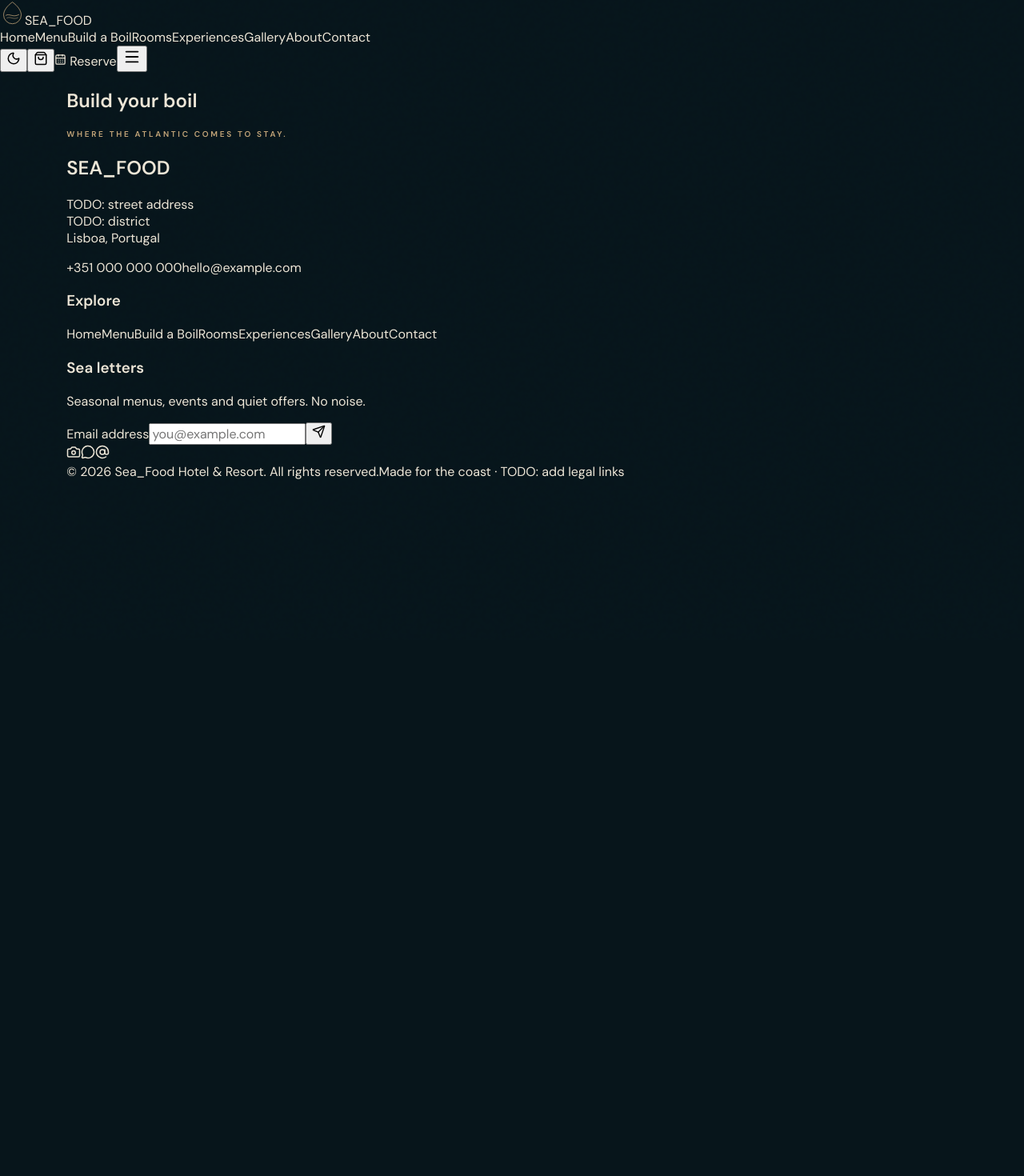
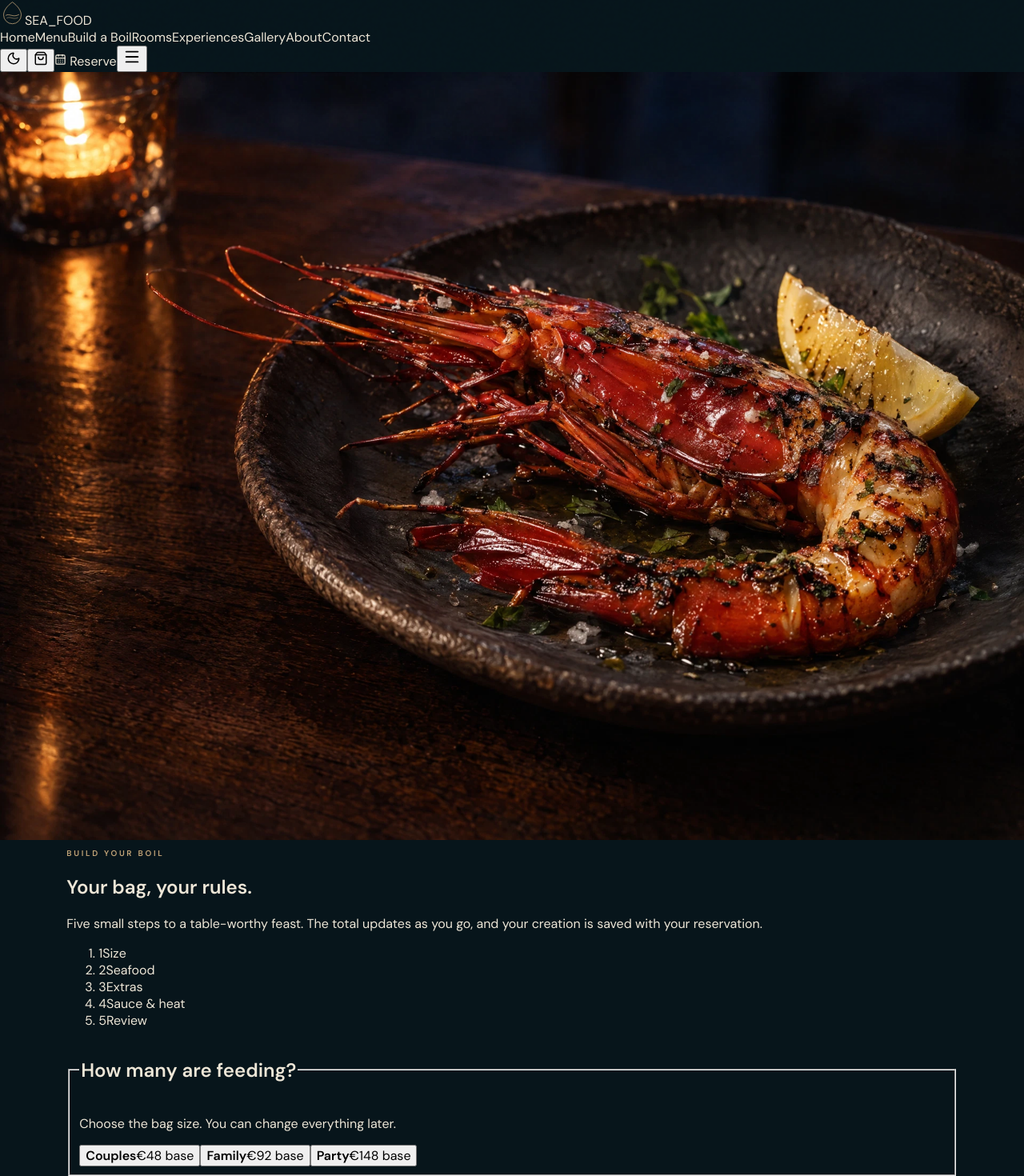
Before and after one commit to Samuel-Fx-1/Sea_Food, a React (Vite) app: page /build-your-boil in a window 1280 px wide. Shown: the top 1470 px of the page at 80% size. Before the commit the page ends 800 px from the top, so only its background shows below. Built offline with nearby package versions, Linux system fonts and the light colour scheme.

Commit message:
feat: build the bag boil builder page

```diff
--- a/src/pages/BuildYourBoilPage.tsx
+++ b/src/pages/BuildYourBoilPage.tsx
@@ -1,10 +1,25 @@
+import heroImage from '../assets/images/image-2.webp';
+import { BoilBuilder } from '../components/builder/BoilBuilder';
+import { PageHero } from '../components/common/PageHero';
 import { Seo } from '../components/common/Seo';
 
 export default function BuildYourBoilPage() {
   return (
-    <section className="page-shell page-gutter">
-      <Seo title="Build Your Boil" description="Create your own seafood bag boil." />
-      <h1>Build your boil</h1>
-    </section>
+    <>
+      <Seo
+        title="Build Your Boil"
+        description="Choose the size, seafood, extras, sauce and heat for your own bag boil, with a live indicative total."
+        image={heroImage}
+      />
+      <PageHero
+        eyebrow="Build your boil"
+        title="Your bag, your rules."
+        description="Five small steps to a table-worthy feast. The total updates as you go, and your creation is saved with your reservation."
+        image={heroImage}
+      />
+      <section className="builder-page section-space page-gutter" aria-label="Bag boil builder">
+        <BoilBuilder />
+      </section>
+    </>
   );
 }
```
